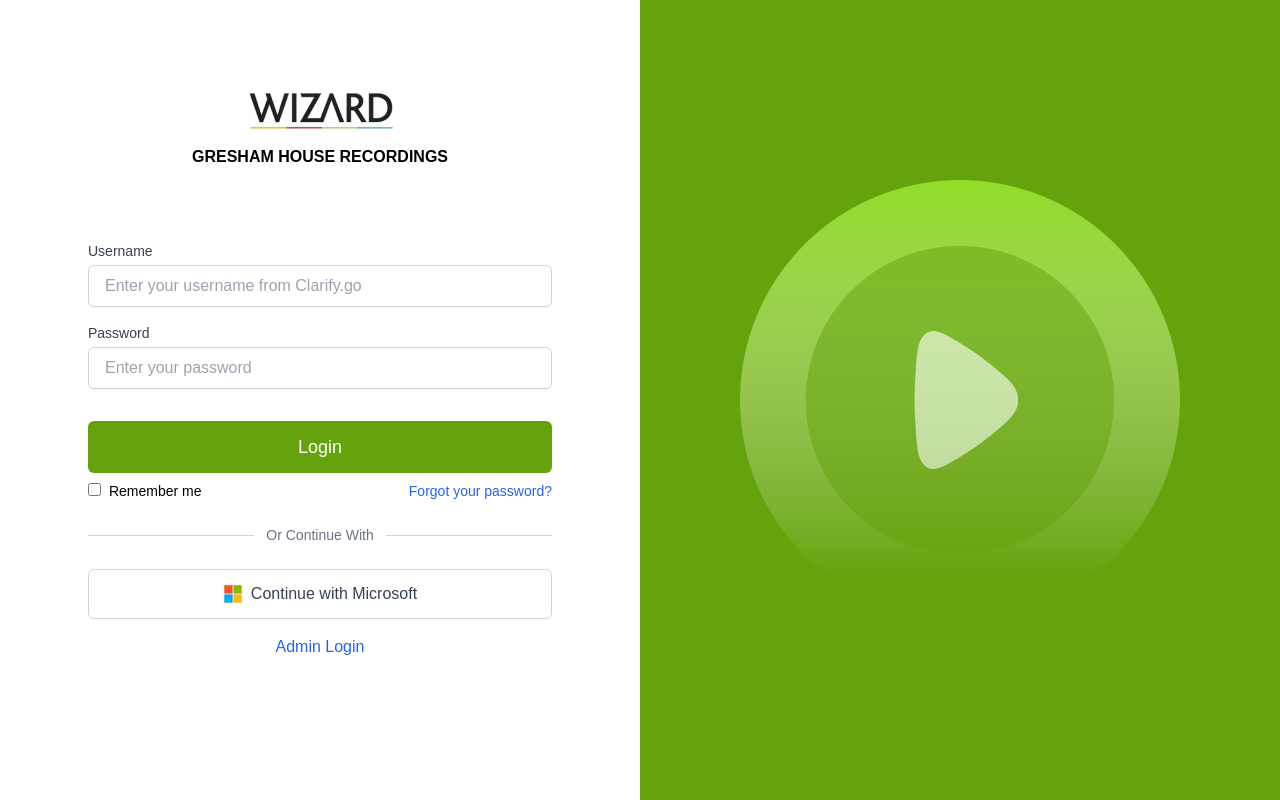
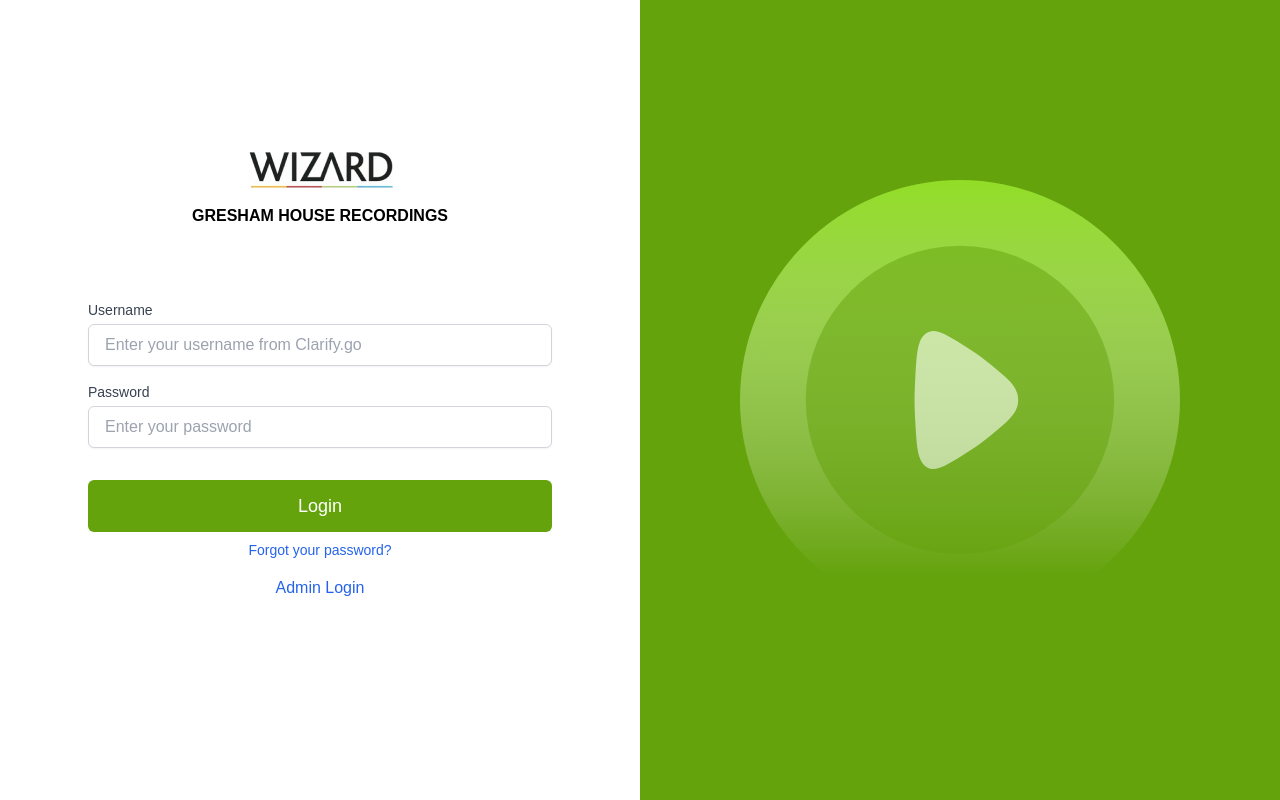
Before and after one commit to EmsiJoseph/greshamie.recordings, a Next.js app in the folder frontend/: page /login in a window 1280 px wide. Built offline with nearby package versions, Linux system fonts and the light colour scheme.

Commit message:
Updated login page interface

```diff
--- a/frontend/app/(auth)/login/form.tsx
+++ b/frontend/app/(auth)/login/form.tsx
@@ -19,28 +19,9 @@
           <button className="w-full bg-lime-600 text-white py-3 rounded-md mt-4 text-lg font-medium hover:bg-lime-700 transition">
             Login
           </button>
-          <div className="flex justify-between text-sm mt-2">
-            <label>
-              <input type="checkbox" className="mr-1" /> Remember me
-            </label>
+            <div className="flex justify-center text-sm mt-2">
             <a href="/forgot-password" className="text-blue-600 hover:underline">Forgot your password?</a>
-          </div>
-          <div className="relative my-6">
-            <div className="absolute inset-0 flex items-center">
-              <div className="w-full border-t border-gray-300"></div>
             </div>
-            <div className="relative flex justify-center text-sm">
-              <span className="px-3 bg-white text-gray-500">Or Continue With</span>
-            </div>
-          </div>
-          <button className="w-full bg-white text-gray-700 py-3 rounded-md flex items-center justify-center border border-gray-300 hover:bg-gray-100 transition">
-            <img
-              src="/microsoft.png"
-              alt="Microsoft Logo"
-              className="h-5 w-5 mr-2"
-            />
-            Continue with Microsoft
-          </button>
           <div className="text-center mt-4">
             <a href="/admin/activity" className="text-blue-600 hover:underline">Admin Login</a>
           </div>
```
